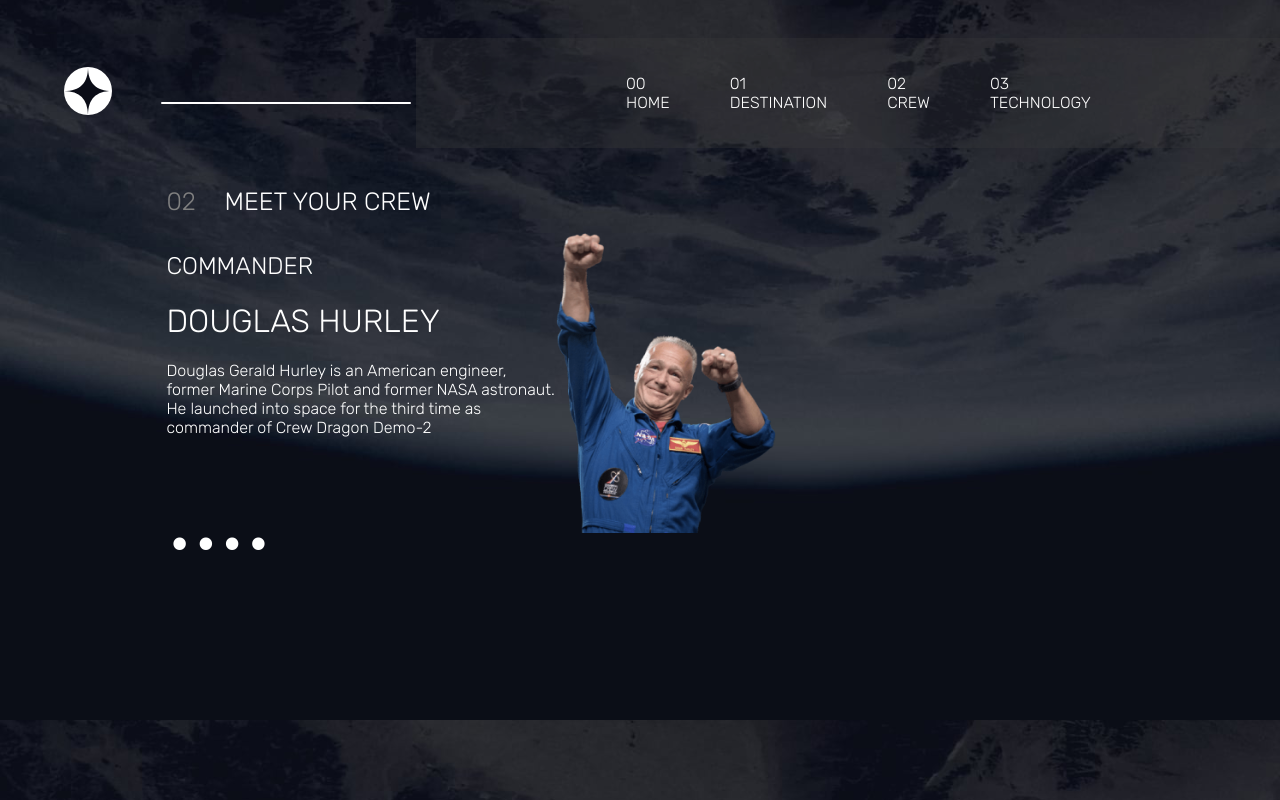
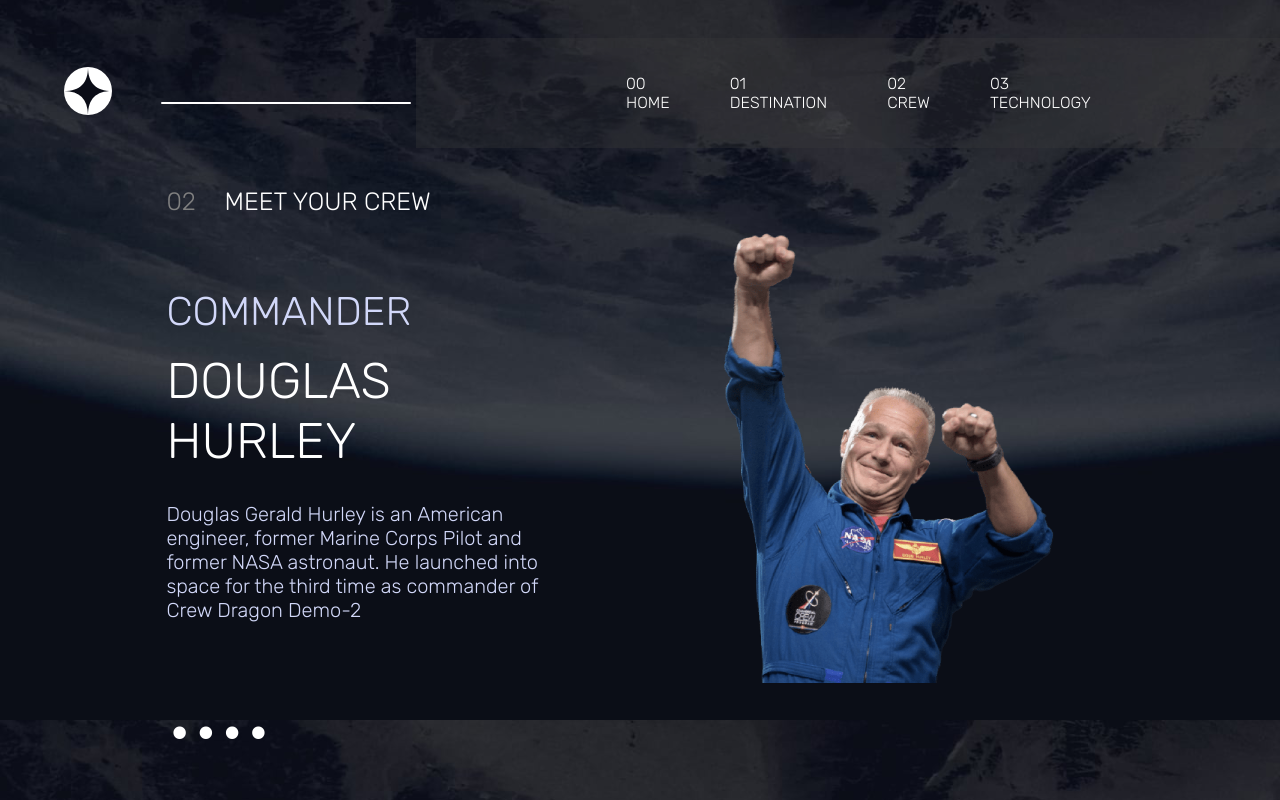
Before and after one commit to ArthurVRoost/ProjetEspace, a React (Vite) app: page /crew in a window 1280 px wide. Shown: the top 800 px of the page. Built offline with nearby package versions, Linux system fonts and the light colour scheme.

Commit message:
style crew

```diff
--- a/src/pages/crew/Crew.jsx
+++ b/src/pages/crew/Crew.jsx
@@ -21,10 +21,10 @@ export default function Crew() {
                         <h1 className='crewDiv1H1'>DOUGLAS HURLEY</h1>
                         <p className='crewDiv1P'>Douglas Gerald Hurley is an American engineer, former Marine Corps Pilot and former NASA astronaut. He launched into space for the third time as commander of Crew Dragon Demo-2</p>
                         <div className='divPoint'>
-                            <span className='point'>.</span>
-                            <span className='point'>.</span>
-                            <span className='point'>.</span>
-                            <span className='point'>.</span>
+                            <Link className='link'><span className='point'>.</span></Link>
+                            <Link className='link'><span className='point'>.</span></Link>
+                            <Link className='link'><span className='point'>.</span></Link>
+                            <Link className='link'><span className='point'>.</span></Link>
                         </div>
 
                     </div>
--- a/src/pages/crew/crew.css
+++ b/src/pages/crew/crew.css
@@ -12,26 +12,41 @@ body{
 }
 .crewDiv1{
     width: 35%;
+    margin-top: 5%;
 }
 .crewDiv1H2{
     font-weight: 100;
     font-family: "Rubik";
+    font-size: 40px;
+    margin: 0;
+    color: #D2D8F9;
 }
 .crewDiv1H1{
     font-weight: 100;
     font-family: "Rubik";
+    font-size: 50px;
+    margin: 0;
+    margin-top: 4%;
 }
 
 .crewDiv1P{
     font-weight: 100;
     font-family: "Rubik";
+    color: #D2D8F9;
+    margin-top: 8%;
+    font-size: 20px;
 }
 .divPoint{
     display: flex;
 }
 .point{
     font-size: 105px;
+    cursor: pointer;
 }
 .crewImg{
-    height: 300px;
+    height: 450px;
 }
+.crewDiv2{
+
+    margin-left: 15%;
+}
```
